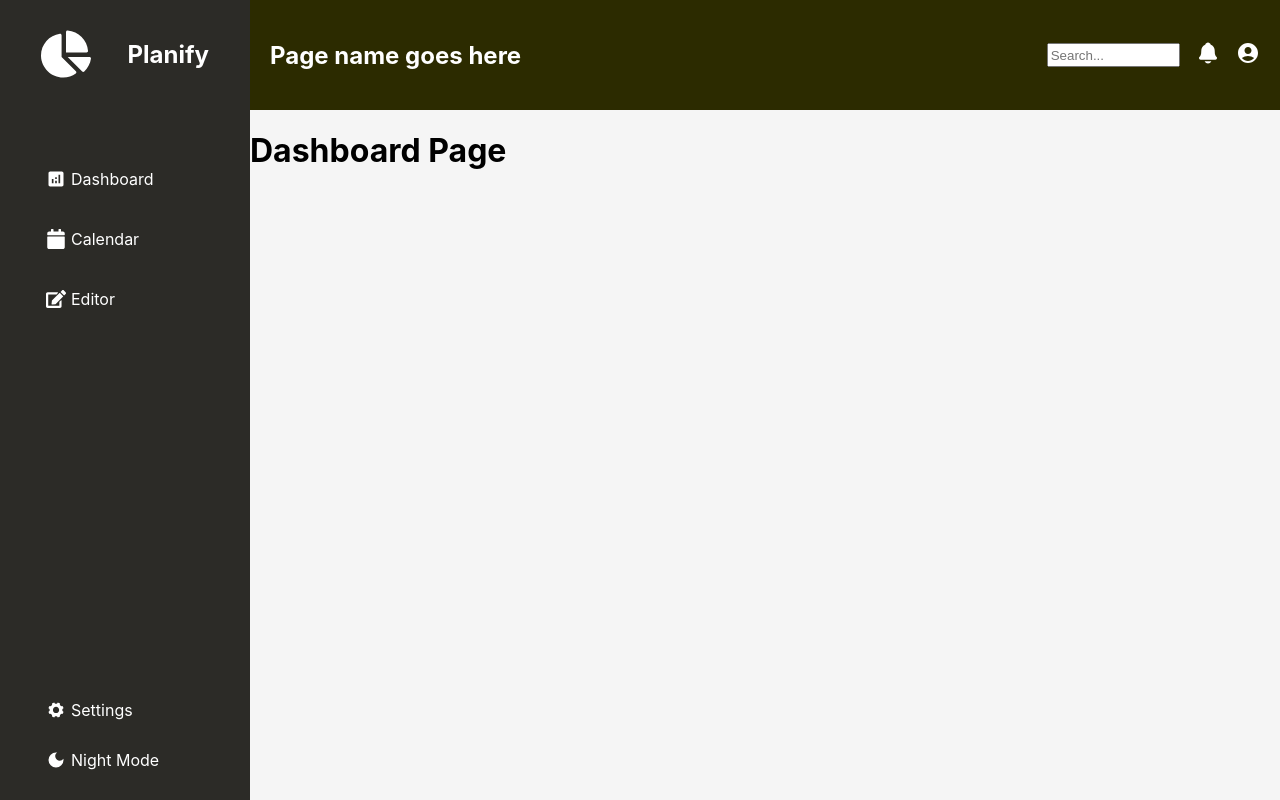
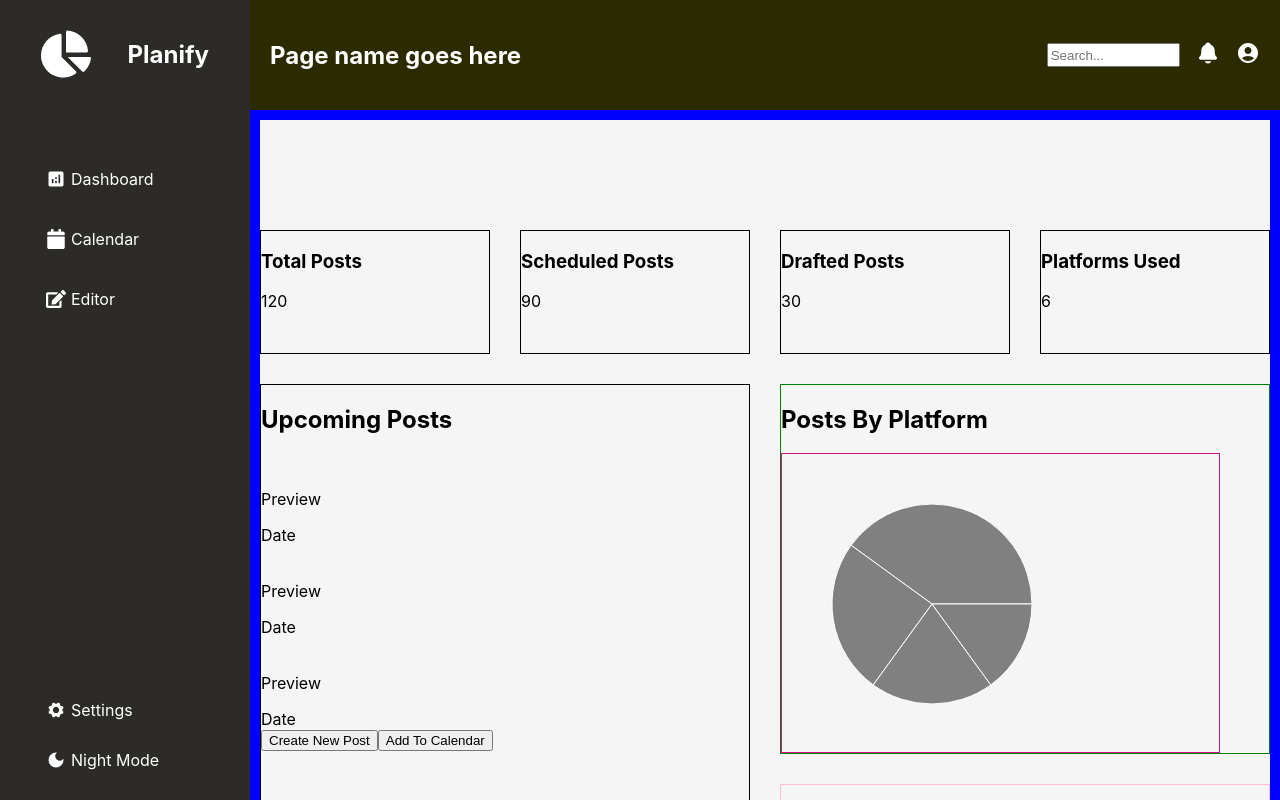
Before and after one commit to sherifmonir/Smart-Content-Planner, a React (Vite) app: page / in a window 1280 px wide. Shown: the top 800 px of the page. Built offline with nearby package versions, Linux system fonts and the light colour scheme.

Commit message:
Dashboard layout adjustments

```diff
--- a/package.json
+++ b/package.json
@@ -16,7 +16,8 @@
     "react-dom": "^19.2.0",
     "react-hot-toast": "^2.6.0",
     "react-icons": "^5.5.0",
-    "react-router-dom": "^7.10.1"
+    "react-router-dom": "^7.10.1",
+    "recharts": "^3.6.0"
   },
   "devDependencies": {
     "@eslint/js": "^9.39.1",
--- a/src/index.css
+++ b/src/index.css
@@ -6,25 +6,29 @@ html,
 body {
     margin: 0;
     padding: 0;
-    background-color: #8d8c84;
+    background-color: red;
     font-family: "Inter", sans-serif;
     height: 100vh;
-    width: 100vw;
+    max-width: 100vw;
+
+
 
 }
 
 
 .layout main {
+    padding-left: 15.625rem;
+    max-width: 100vw;
+    min-height: 100vh;
+    margin-top: 6.875rem;
+    background-color: #f5f5f5;
 
-    padding-left: 15.625rem;
-    padding-top: 6.875rem;
-    height: 100vh;
-    width: 100vw;
-    background-color: #f5f5f5;
-  }
+}
 
 
 
+
+/*fix the horizontal scrollbar issue*/
 /************** SideBar **************/
 
 
@@ -156,3 +160,65 @@ align-items: center;
     width: 10em;
 
 }
+
+
+
+/************** Dashboard **************/
+
+.Dashboard-page {
+
+  border: 10px solid blue;
+  gap: 1.875rem;
+  margin:auto;
+  padding-top:6.875rem;
+  width: 100%;
+  display: grid;
+  grid-template-rows:1fr 3fr;
+  grid-template-columns:1fr 1fr 1fr 1fr;
+  justify-content: center;;
+}
+
+
+
+/*.Cards {
+  border: 10px solid pink;
+  width: 90%;
+  margin: 0 auto;
+  display: flex;
+  justify-content: space-between;
+  grid-row: 1 / 2;
+}*/
+
+.Card {
+  border: 1px solid black;
+  grid-column: span 1;
+  grid-row: span 1;
+}
+
+.Upcoming-Posts {
+ border: 1px solid black;
+ grid-column: span 2;
+ grid-row: 2 / 4;
+}
+.Posts-By-Platform{
+ border: 1px solid green;
+ grid-column: span 2;
+ grid-row: 2 / 3;
+}
+
+.Most-Used-Tags{
+  border: 1px solid pink;
+  grid-column: 3 / 5;
+  grid-row: 3 / 4;
+}
+
+
+
+
+.Chart {
+  border: 1px solid mediumvioletred;
+  width: 300px;
+  height: 300px;
+  width: 90%;
+
+}
--- a/src/pages/Dashboard.jsx
+++ b/src/pages/Dashboard.jsx
@@ -1,9 +1,15 @@
 import React from 'react';
 import TopBar from "../components/TopBar.jsx";
 import SideBar from "../components/SideBar.jsx";
-
+import {Pie, PieChart} from 'recharts';
 
 export default function Dashboard(){
+    const data = [
+  { platform: "Instagram", posts: 40 },
+  { platform: "Twitter", posts: 25 },
+  { platform: "LinkedIn", posts: 20 },
+  { platform: "Facebook", posts: 15 },
+];
     return (
 
         <div className="layout">
@@ -11,7 +17,90 @@ export default function Dashboard(){
             <SideBar />
             <TopBar />
             <main>
-                <h1>Dashboard Page</h1>
+            <div className="Dashboard-page">
+                {/*<section className="Cards">*/}
+                    <div className="Card">
+                        <h3>Total Posts</h3>
+                        <p className="Number">120</p>
+                    </div>
+
+                    <div className="Card">
+                        <h3>Scheduled Posts</h3>
+                        <p className="Number">90</p>
+                    </div>
+
+                    <div className="Card">
+                        <h3>Drafted Posts</h3>
+                        <p className="Number">30</p>
+                    </div>
+
+                    <div className="Card">
+                        <h3>Platforms Used</h3>
+                        <p className="Number">6</p>
+                    </div>
+
+                {/*</section>*/}
+                <section className="Upcoming-Posts">
+
+                    <h2>Upcoming Posts</h2>
+
+                    <div className="Upcoming-Post">
+                        <img className="platform-icon" />
+                        <p className="Preview">Preview</p>
+                        <span className="date">Date</span>
+                    </div>
+
+                    <div className="Upcoming-Post">
+                        <img className="platform-icon" />
+                        <p className="Preview">Preview</p>
+                        <span className="date">Date</span>
+                    </div>
+
+                    <div className="Upcoming-Post">
+                        <img className="platform-icon" />
+                        <p className="Preview">Preview</p>
+                        <span className="date">Date</span>
+                    </div>
+
+                    <div>
+                        <button className="New-Post">Create New Post</button>
+                        <button className="Add-to-Calendar">Add To Calendar</button>
+                    </div>
+                </section>
+
+                <section className="Posts-By-Platform">
+                    <h2>Posts By Platform</h2>
+                    <div className="Chart">
+
+                        <PieChart width={300} height={300}>
+                            <Pie
+                              data={data}
+                              dataKey="posts"
+                              nameKey="platform"
+                              cx="50%"
+                              cy="50%"
+                              outerRadius={100}
+                            />
+
+
+
+
+                        </PieChart>
+                    </div>
+
+                </section>
+
+                <section className="Most-Used-Tags">
+                    <h2>Most Used Tags</h2>
+                    <div className="Tag">
+                        <p className="Tag-name">#TagName</p>
+                        <p className="Tag-name">#TagName</p>
+                        <p className="Tag-name">#TagName</p>
+                        <p className="Tag-name">#TagName</p>
+                        {/*<span className="Usage-count">15 uses</span>*/}
+                    </div>
+                </section>
+            </div>
             </main>
         </div>
 
```
Also changed, not shown: 1 other file (tests, documents, lock files or other folders).
